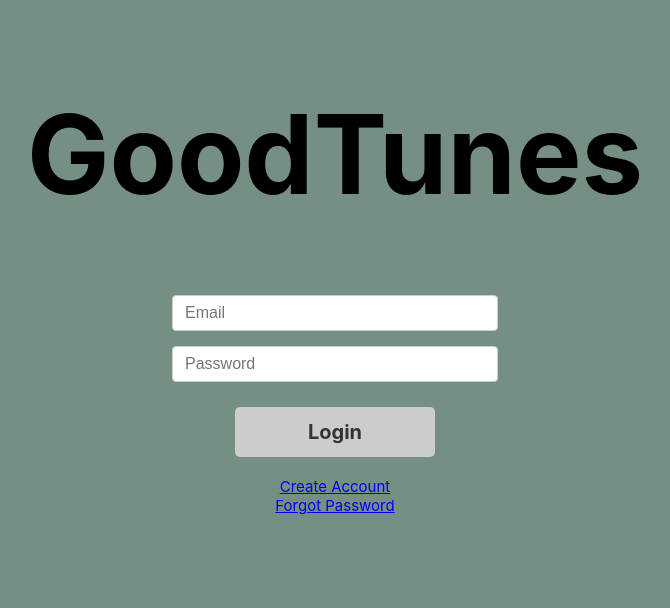
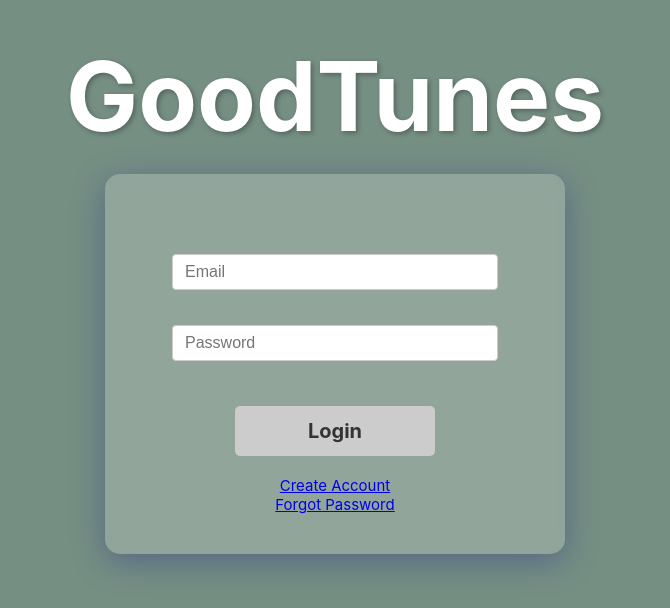
Before and after one commit to AngelaYu-3/GoodTunes, a React (Create React App) app: page /login in a window 1280 px wide. Shown: the part 136-744 px from the top of the page, without its empty margins (305-975 px from the left). Built offline with nearby package versions, Linux system fonts and the light colour scheme; no server answers.

Commit message:
added UI

```diff
--- a/src/components/Button/button.css
+++ b/src/components/Button/button.css
@@ -3,7 +3,7 @@
     padding: 10px 16px;
     border-radius: 8px;
     border: none;
-    background-color: #bdbbb6;
+    background-color: #d2d0c9;
     color: black;
 
 
--- a/src/pages/LoginPage/loginPage.css
+++ b/src/pages/LoginPage/loginPage.css
@@ -22,7 +22,7 @@
     justify-content: center;
     width: 100%;
     max-width: 400px; /* Adjust as needed */
-    margin-top: -80px;
+    margin-top: -30px;
   }
 
   form {
@@ -77,3 +77,87 @@
     max-width: 400px; /* Adjust as needed */
     padding-top: 20px;
   }
+
+
+
+
+
+  .login-page {
+      background-color: #768f83;
+      min-height: 100vh;
+      display: flex;
+      justify-content: center;
+      align-items: center;
+      font-family: 'Inter', sans-serif;
+    }
+
+    .login-form-container {
+      background: rgba(255, 255, 255, 0.2);
+      backdrop-filter: blur(10px);
+      border-radius: 15px;
+      padding: 40px 30px;
+      box-shadow: 0 8px 32px 0 rgba(31, 38, 135, 0.37);
+      width: 100%;
+      max-width: 350px;
+      text-align: center;
+    }
+
+    input {
+      padding: 12px 18px;
+      width: 100%;
+      max-width: 350px;
+      margin-bottom: 20px;
+      border: 1px solid #ccc;
+      border-radius: 4px;
+      font-size: 16px;
+      transition: border 0.3s ease;
+    }
+
+    input:focus {
+      border-color: #4a7c59;
+      outline: none;
+    }
+
+    .login-button {
+      background-color: #4a7c59;
+      color: white;
+      border: none;
+      border-radius: 8px;
+      font-size: 18px;
+      font-weight: bold;
+      padding: 12px 24px;
+      transition: all 0.3s ease;
+      cursor: pointer;
+      width: 100%;
+      max-width: 350px;
+    }
+
+    .login-button:hover {
+      background-color: #3a6649;
+      transform: scale(1.05);
+    }
+
+    .error-message {
+      color: red;
+      font-size: 14px;
+      margin-bottom: 15px;
+      font-weight: bold;
+    }
+
+    /*remember me & forgot password part of log in*/
+    .form-options {
+      display: flex;
+      justify-content: space-between;
+      font-size: 14px;
+      margin-top: 10px;
+    }
+
+    .form-options a {
+      color: #4a7c59;
+      text-decoration: none;
+      font-weight: bold;
+    }
+
+    .form-options a:hover {
+      text-decoration: underline;
+    }
--- a/src/pages/ProfilePage/profilePage.css
+++ b/src/pages/ProfilePage/profilePage.css
@@ -7,3 +7,99 @@
     justify-content: center;
     align-items: center;
   }
+
+
+
+  .profile-page {
+    background-color: #768f83;
+    min-height: 100vh;
+    width: 100%;
+    display: flex;
+    flex-direction: column;
+    justify-content: center;
+    align-items: center;
+    font-family: 'Arial', sans-serif;
+    text-align: center;
+    padding: 20px;
+    box-sizing: border-box;
+    position: relative;
+  }
+
+  h1 {
+    color: #fff;
+    font-size: 6rem;
+    font-weight: bold;
+    margin-bottom: 50px;
+    text-shadow: 2px 2px 5px rgba(0, 0, 0, 0.3);
+  }
+
+  /* 👤 Profile Info Styling */
+  .profile-info {
+    background-color: rgba(255, 255, 255, 0.95);
+    padding: 20px;
+    border-radius: 12px;
+    box-shadow: 0 4px 12px rgba(0, 0, 0, 0.2);
+    margin-bottom: 25px;
+    display: flex;
+    flex-direction: column;
+    align-items: center;
+  }
+
+  .profile-picture {
+    border-radius: 50%;
+    width: 120px;
+    height: 120px;
+    object-fit: cover;
+    margin-bottom: 10px;
+  }
+
+  /* 🎵 Add Song Button */
+  .profile-button {
+    background-color: #d2d0c9;
+    color: #333;
+    border: none;
+    padding: 12px 24px;
+    font-size: 1.2rem;
+    border-radius: 8px;
+    cursor: pointer;
+    transition: background-color 0.3s ease, transform 0.2s ease;
+    margin: 10px 0;
+    width: 200px;
+  }
+
+  .profile-button:hover {
+    background-color: #3a6649;
+    transform: scale(1.05);
+  }
+
+  /* 😴 Logout Button */
+  .logout-button {
+    background-color: #cb776e; /* Red button */
+    color: #333;
+    border: none;
+    padding: 12px 24px;
+    font-size: 1rem;
+    border-radius: 8px;
+    cursor: pointer;
+    transition: background-color 0.3s ease;
+    margin-top: 10px;
+    width: 200px;
+  }
+
+  .logout-button:hover {
+    background-color: #c0392b;
+  }
+
+  /* 🌄 Background image overlay */
+  .profile-page::before {
+    content: '';
+    position: absolute;
+    top: 0;
+    left: 0;
+    right: 0;
+    bottom: 0;
+    background: url('https://placekitten.com/800/600') no-repeat center center fixed;
+    background-size: cover;
+    opacity: 0.2;
+    z-index: -1;
+  }
--- a/src/pages/ProfilePage/profilePage.js
+++ b/src/pages/ProfilePage/profilePage.js
@@ -7,16 +7,40 @@ import './profilePage.css';
 function ProfilePage({ setUser }) {
   const navigate = useNavigate();
 
+  const user = {
+    username: 'user xxx',
+    profilePicture: 'https://i.pravatar.cc/150?img=5' // fun placeholder image
+  };
   // function to handle navigation
   const goToAddSong = () => {
     navigate('/addSong');
   };
 
+
+  // Handle Logout (simple redirect for now)
+  const handleLogout = () => {
+    // you could clear auth tokens here
+    navigate('/login');
+  };
+
   return (
     <div className="profile-page">
-      <h1>Profile Page</h1>
-      <LogoutButton className="profile-logout-button" />
-      <Button to={"/addSong"}>Go to Add Song</Button>
+      <h1>Welcome to Your Profile!</h1>
+
+      <div className="profile-info">
+        <img
+          src={user.profilePicture}
+          alt="User"
+          className="profile-picture"
+        />
+        <h2>{user.username}</h2>
+      </div>
+
+      <Button className="profile-button" onClick={goToAddSong}>
+        Add Song
+      </Button>
+
+      <LogoutButton className="logout-button" />
     </div>
   );
 }
```
Also changed, not shown: 1 other file (tests, documents, lock files or other folders).
